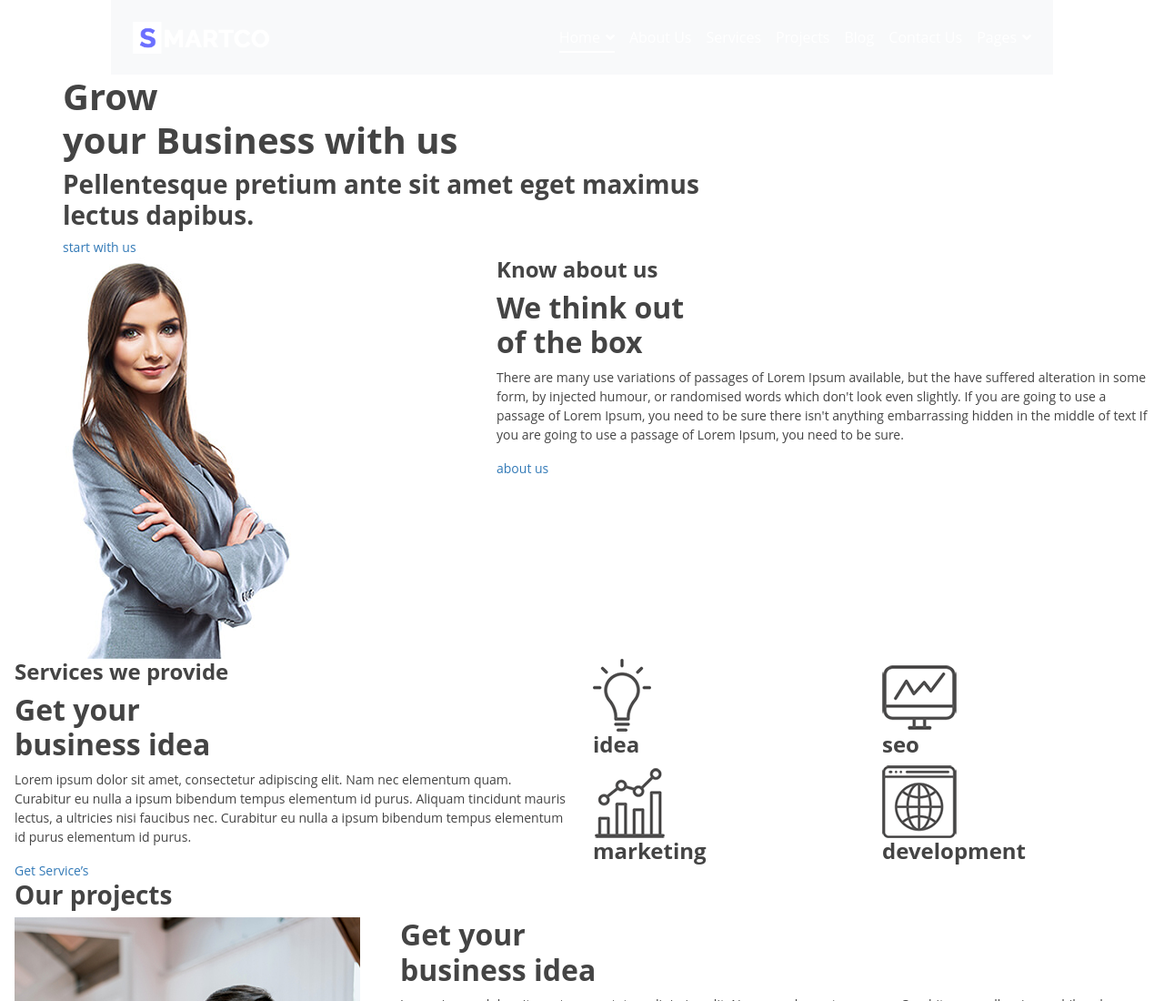
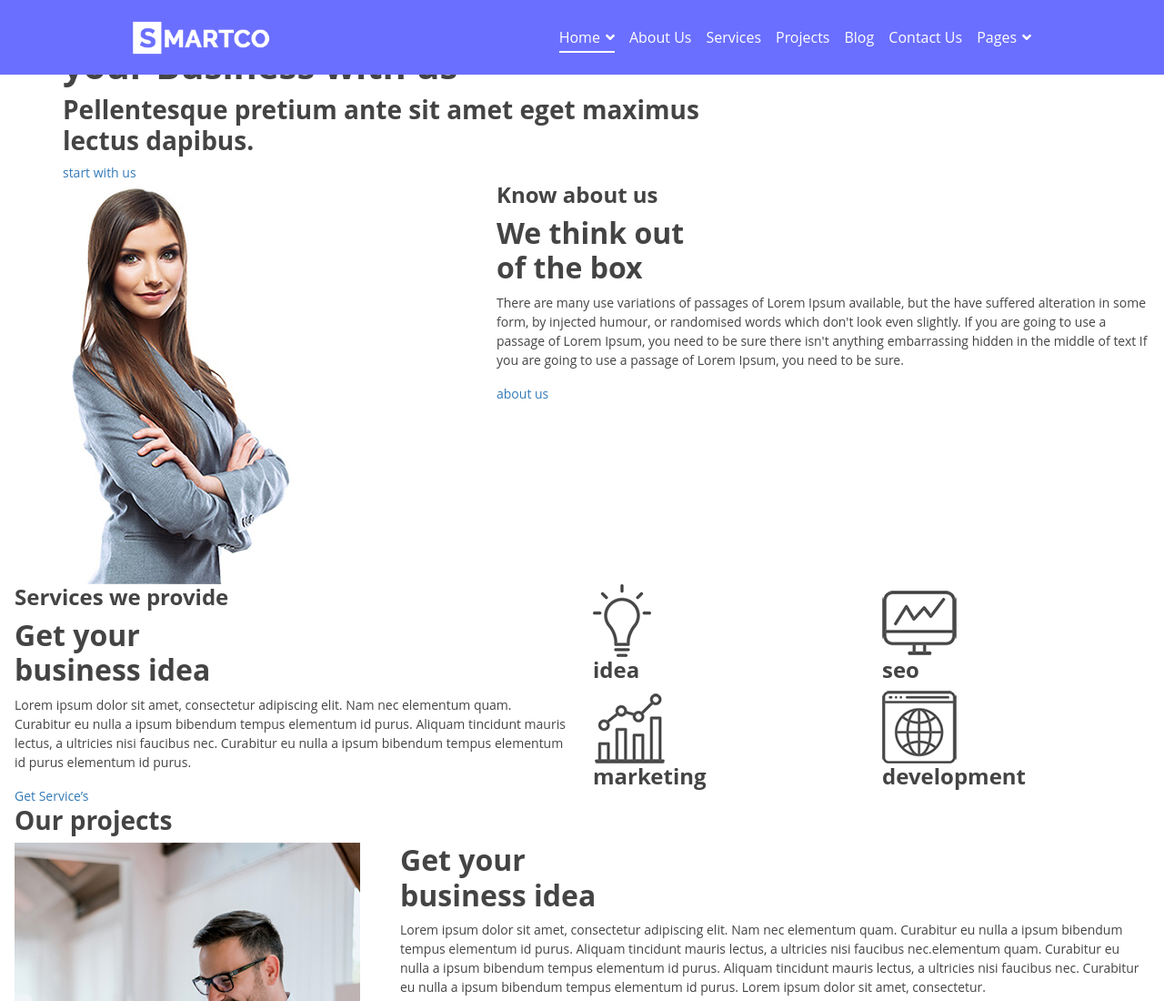
Before and after one commit to subarnasabirah/bootstrap5landingpage, a website: page index.html in a window 1280 px wide. Shown: the top 1100 px of the page at 91% size. Drawn offline with nearby package versions, Linux system fonts and the light colour scheme; files that its build step writes are made by us from their sources.

Commit message:
changed header css.

```diff
--- a/scss/layout/_header.scss
+++ b/scss/layout/_header.scss
@@ -125,7 +125,11 @@
 
 
 }
+.bg-light{
+  background: transparent!important;
+  transition:0.75s ease;
 
+}
 .bar-icon {
   border: 1px solid #fff;
   padding: 8px 9px;
@@ -135,3 +139,15 @@
 .down_img {
   margin-left: 6px;
 }
+
+header{
+  width: 100%;
+  position: fixed;
+  z-index: 11;
+  background: #6B6FFF ;
+}
+header.scrolled{
+  background: #6B6FFF!important;
+  transition: 0.75s ease;
+
+}
```
